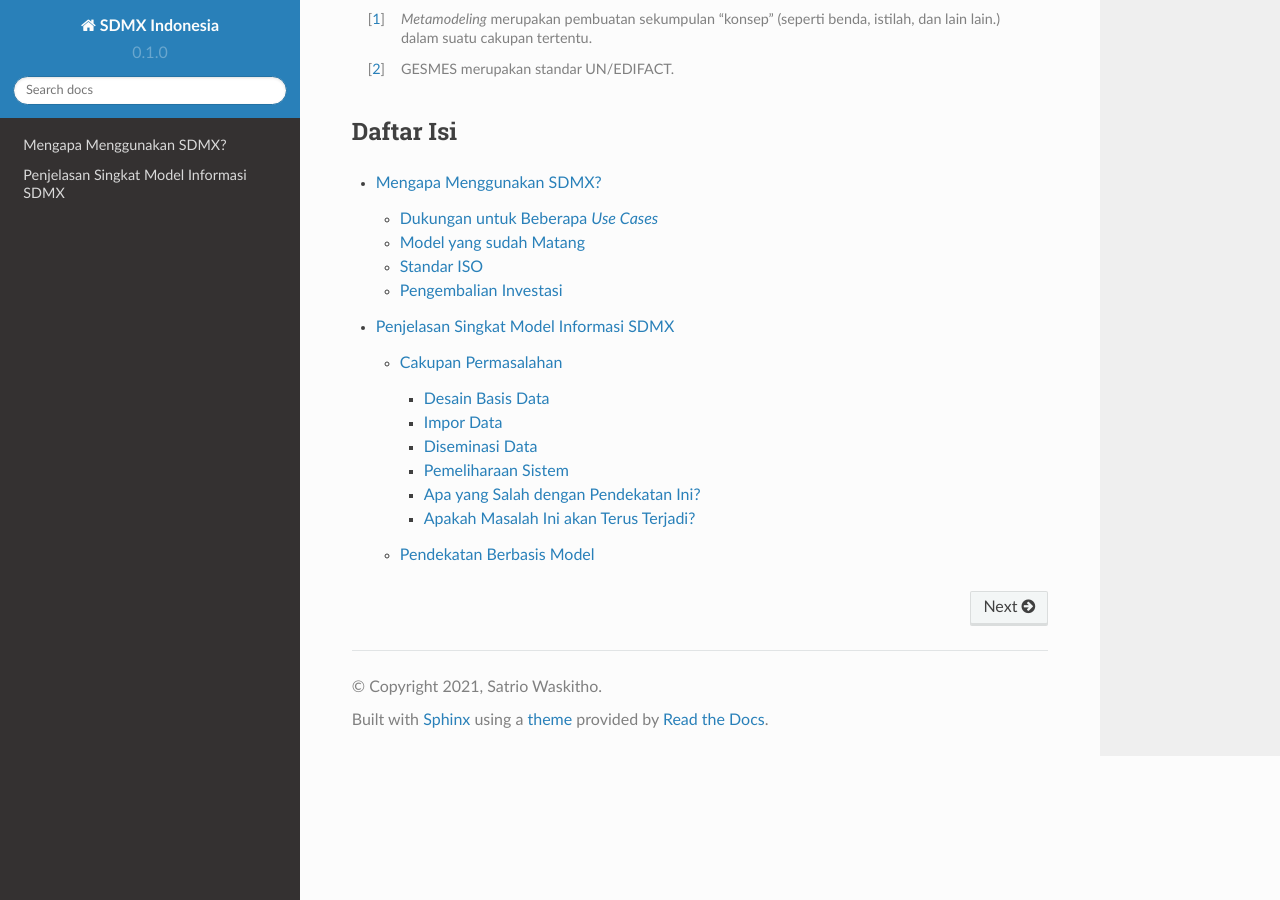
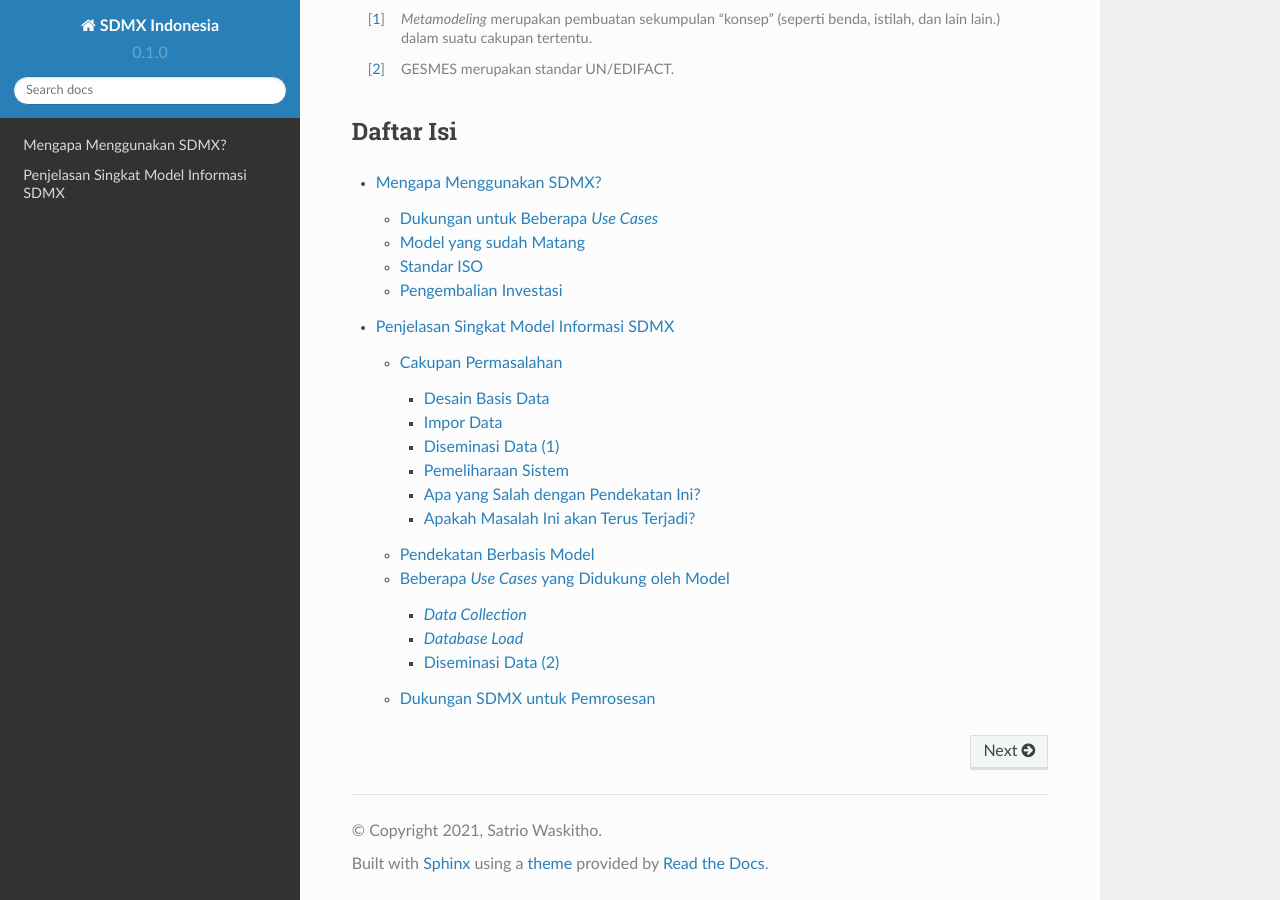
Before and after one commit to satriowaskitho/sdmx-indonesia, a Sphinx documentation site: the page built from docs/source/index.rst, in a window 1280 px wide and 900 px high, scrolled down 654 px. Built offline with Sphinx 7.4.7 and the Read the Docs theme 2.0.0, drawn with Linux system fonts in a browser that asks for light colours; some of the changed lines change nothing that is shown.

Commit message:
add Dukungan SDMX section, some part of the table

```diff
--- a/docs/source/brief-overview.rst
+++ b/docs/source/brief-overview.rst
@@ -30,8 +30,8 @@
 
 Institusi menerima data dari banyak penyedia data lain, dan dengan demikian format data di setiap dataset bergantung pada si pengirim data. Pengimpor data dicatat untuk mendukung dokumentasi ketika terdapat penawaran data. Dalam beberapa situasi, tabel pemetaan perlu didefinisikan untuk memetakan klasifikasi pengguna data ke pemetaan yang digunakan di internal institusi. Terdapat suatu aturan validasi yang ditetapkan untuk memastikan data sesuai dengan apa yang diharapkan. Setiap importir mengimplementasikan logika validasinya sendiri. Terdapat juga validasi tambahan yang digunakan setelah data berada di dalam basis data.
 
-Diseminasi Data
-^^^^^^^^^^^^^^^
+Diseminasi Data (1)
+^^^^^^^^^^^^^^^^^^^
 
 Untuk melakukan diseminasi data, tim analisis bisnis menentukan jenis kueri mana yang diperlukan. Kemudian, tim developer menulis kueri basis data untuk mendefinisikan *use cases*. *Use cases* yang didefinisikan memiliki output untuk mengekstrak dataset yang relevan. Tidak ada model yang baku untuk data, sehingga output sintaks bergantung pada penerima data. Jika pengguna data memerlukan format output yang berbeda, tim developer akan menulis kueri basis data baru atau menulis transformasi dari format yang sudah ada.
 
@@ -107,3 +107,42 @@
 **Provision Agreement** berisi informasi tentang penyediaan data oleh satu **Penyedia Data** untuk satu **Dataflow**. Dalam lingkungan pengumpulan data, hal tersebut dapat berisi tautan ke **Valid Content Constraint** yang selanjutnya membatasi nilai yang diizinkan dan dapat dilaporkan oleh Penyedia Data. Dalam lingkungan Diseminasi Data, hal tersebut dapat ditautkan ke *Registered Data Source* yang mengidentifikasi konten sumber data ((**Aktual**) **Content Constraint**) serta lokasi data dan bagaimana data dapat diambil (misalnya kueri SDMC).
 
 Tiap *Dataflow* dapat dihubungkan ke satu atau lebih **Kategori** dan setiap Kategori dapat dihubungkan ke nol atau lebih *Dataflow*. Koneksi ini mendukung pencarian data dengan topik yang terorganisasi seperti Demografi, Sensus, Kesehatan, maupun Keuangan.
+
+Beberapa *Use Cases* yang Didukung oleh Model
+---------------------------------------------
+
+*Data Collection*
+^^^^^^^^^^^^^^^^^
+
+.. image:: images/img5.png
+
+*Database Load*
+^^^^^^^^^^^^^^^
+
+.. image:: images/img6.png
+
+Diseminasi Data (2)
+^^^^^^^^^^^^^^^^^^^
+
+.. image:: images/img7.png
+
+Dukungan SDMX untuk Pemrosesan
+------------------------------
+
++---------------------------------+-----------------------------------+---------------------------------------------------------------------------------------------------------------------------------------------+
+| Proses                          | Konsep                            | Role                                                                                                                                        |
++=================================+===================================+=============================================================================================================================================+
+| Mendaftarkan data yang tersedia | *Provision Agreement*;            | - Pengumpulan data dapat diotomatisasi oleh penyedia data yang mendaftarkan lokasi data baru yang akan disajikan.                             |
+|                                 |                                   |                                                                                                                                             |
+|                                 | *Data Registration*.              |                                                                                                                                             |
++---------------------------------+-----------------------------------+---------------------------------------------------------------------------------------------------------------------------------------------+
+| Menerima/Mengumpulkan data      | *Provision Agreement*;            | - Aplikasi dapat menginformasikan tentang data pendaftaran baru dan data tersebut dapat diperoleh;                                          |
+|                                 |                                   |                                                                                                                                             |
+|                                 | *Data Registration*.              | - Sebagai alternatif, data dapat dikirim secara langsung ke *data collector* (misalnya melalui e-mail, dll);                                |
+|                                 |                                   |                                                                                                                                             |
+|                                 |                                   | - Terhadap dua kasus tersebut, data yang terkait dengan *Provision Agreement* akan membantu identifikasi yang dilakukan oleh penyedia Data. |
++---------------------------------+-----------------------------------+---------------------------------------------------------------------------------------------------------------------------------------------+
+| *Read dataset*                  | *Data Structure Definition* serta | - Data dapat bervariasi ke dalam berbagai format dan *reader* khusus untuk format ini tentu diperlukan;                                       |
+|                                 | Konsep dan Daftar Kode terkait.   |                                                                                                                                             |
+|                                 |                                   | - *Reader* mungkin memerlukan akses ke *Data Structure Definition* untuk melakukan fungsi ini.                                                |
++---------------------------------+-----------------------------------+---------------------------------------------------------------------------------------------------------------------------------------------+
```
Also changed, not shown: docs/source/images/img5.png (added), docs/source/images/img6.png (added), docs/source/images/img7.png (added), 9 other files.
